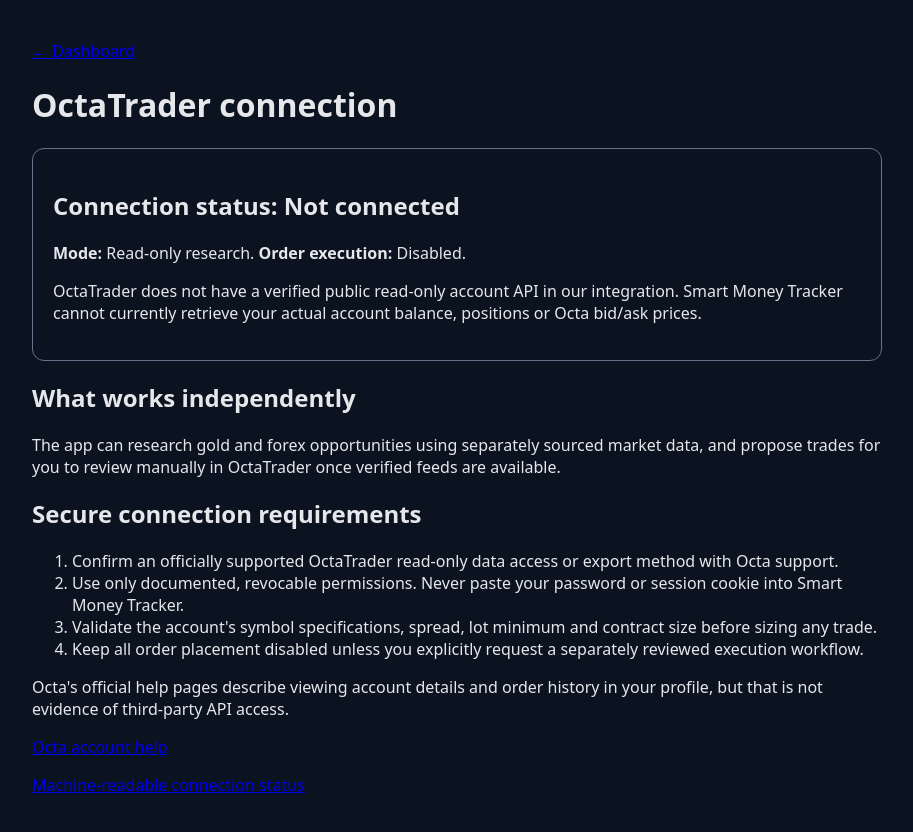
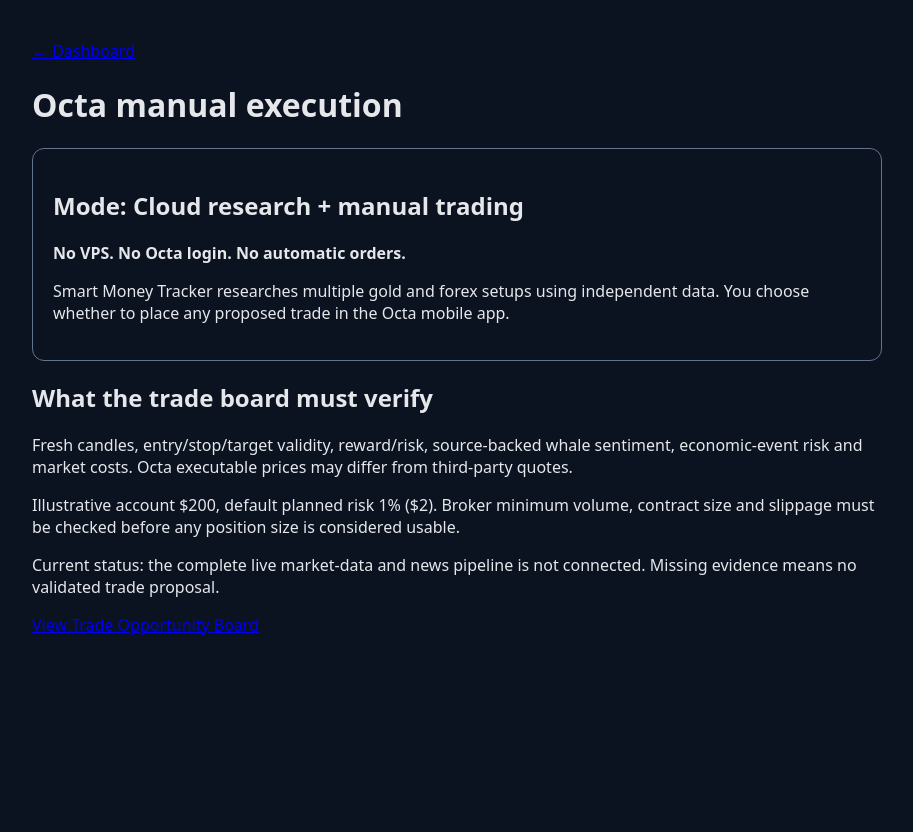
Before and after one commit to Woleary-design/smart-money-tracker, a Next.js app: page /broker in a window 1280 px wide. Shown: the top 832 px of the page, without its empty margins (183-1096 px from the left). After the commit the page ends 800 px from the top, so only its background shows below. Built offline with nearby package versions, Linux system fonts and the light colour scheme.

Commit message:
Replace VPS setup screen with agreed manual Octa trading workflow

```diff
--- a/app/broker/page.tsx
+++ b/app/broker/page.tsx
@@ -1,21 +1,16 @@
 export const dynamic="force-dynamic";
 export default function Broker(){
  return <main style={{maxWidth:850,margin:"40px auto",padding:"0 20px",fontFamily:"system-ui,sans-serif"}}>
- <a href="/">← Dashboard</a><h1>OctaTrader connection</h1>
+ <a href="/">← Dashboard</a><h1>Octa manual execution</h1>
  <section style={{border:"1px solid #64748b",borderRadius:12,padding:20}}>
- <h2>Connection status: Not connected</h2>
- <p><strong>Mode:</strong> Read-only research. <strong>Order execution:</strong> Disabled.</p>
- <p>OctaTrader does not have a verified public read-only account API in our integration. Smart Money Tracker cannot currently retrieve your actual account balance, positions or Octa bid/ask prices.</p>
+ <h2>Mode: Cloud research + manual trading</h2>
+ <p><strong>No VPS. No Octa login. No automatic orders.</strong></p>
+ <p>Smart Money Tracker researches multiple gold and forex setups using independent data. You choose whether to place any proposed trade in the Octa mobile app.</p>
  </section>
- <h2>What works independently</h2>
- <p>The app can research gold and forex opportunities using separately sourced market data, and propose trades for you to review manually in OctaTrader once verified feeds are available.</p>
- <h2>Secure connection requirements</h2>
- <ol><li>Confirm an officially supported OctaTrader read-only data access or export method with Octa support.</li>
- <li>Use only documented, revocable permissions. Never paste your password or session cookie into Smart Money Tracker.</li>
- <li>Validate the account's symbol specifications, spread, lot minimum and contract size before sizing any trade.</li>
- <li>Keep all order placement disabled unless you explicitly request a separately reviewed execution workflow.</li></ol>
- <p>Octa's official help pages describe viewing account details and order history in your profile, but that is not evidence of third-party API access.</p>
- <p><a href="https://www.octabroker.com/education/faq/category/personal-information-and-access-data/" target="_blank" rel="noreferrer">Octa account help</a></p>
- <p><a href="/api/broker/octa">Machine-readable connection status</a></p>
+ <h2>What the trade board must verify</h2>
+ <p>Fresh candles, entry/stop/target validity, reward/risk, source-backed whale sentiment, economic-event risk and market costs. Octa executable prices may differ from third-party quotes.</p>
+ <p>Illustrative account $200, default planned risk 1% ($2). Broker minimum volume, contract size and slippage must be checked before any position size is considered usable.</p>
+ <p>Current status: the complete live market-data and news pipeline is not connected. Missing evidence means no validated trade proposal.</p>
+ <p><a href="/opportunities">View Trade Opportunity Board</a></p>
  </main>;
 }
```
